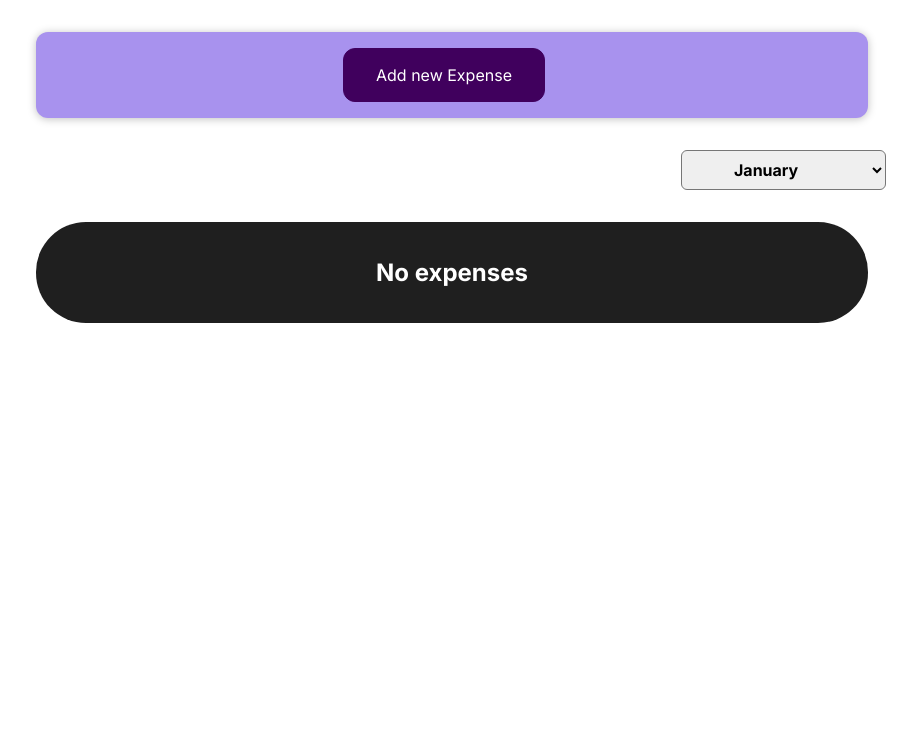
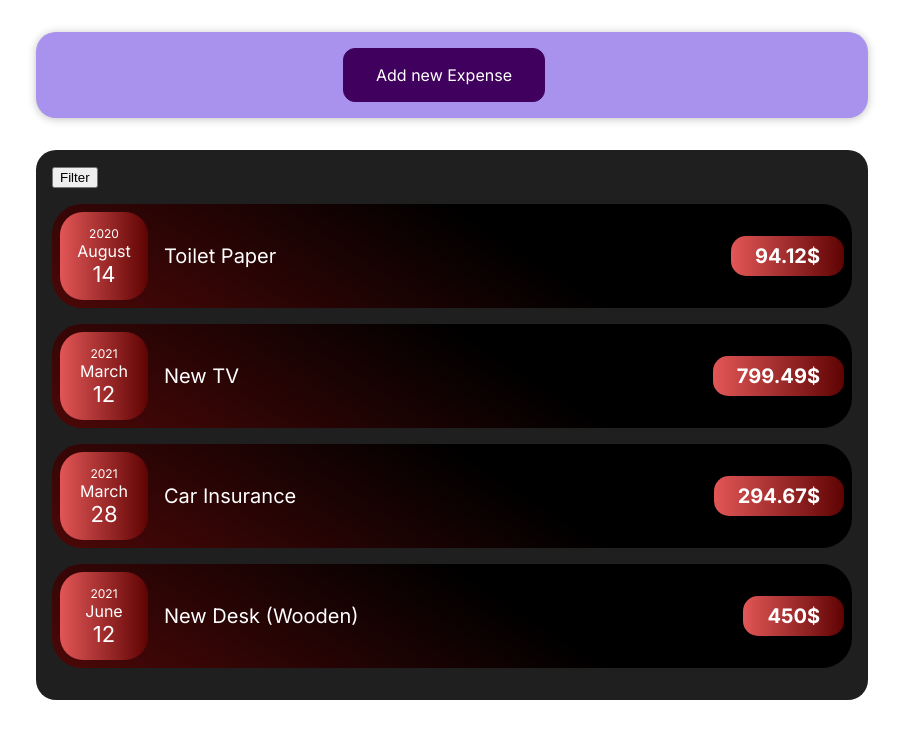
Before and after one commit to dorogan1510/React_Expense_tracker, a React (Create React App) app: page / in a window 1280 px wide. Shown: the top 738 px of the page, without its empty margins (188-1105 px from the left). Built offline with nearby package versions, Linux system fonts and the light colour scheme.

Commit message:
Create filter button. Now filter works only if the button clicked. Also create 'cancel filter' button.

```diff
--- a/src/components/CreateNewExpenses/NewExpense.scss
+++ b/src/components/CreateNewExpenses/NewExpense.scss
@@ -4,7 +4,7 @@
     margin: 2rem auto;
     width: 50rem;
     max-width: 95%;
-    border-radius: 12px;
+    border-radius: 20px;
     text-align: center;
     box-shadow: 0 1px 8px rgba(0, 0, 0, 0.25);
 }
--- a/src/components/Expenses/Expenses.js
+++ b/src/components/Expenses/Expenses.js
@@ -4,24 +4,51 @@ import ExpensesFilter from './ExpensesFilter'
 import NoExpensesFound from './NoExpensesFound'
 
 function Expenses(props) {
+    const [isfiltered, setIsFiltered] = useState(true)
+
+    const startFilterHandler = () => {
+        setIsFiltered(false)
+    }
+
+    const cancelFilterHandler = () => {
+        setIsFiltered(true)
+    }
+
     const [filteredMonth, setFilteredMonth] = useState('0')
     const filterChangeHandler = selectedMonth => {
         setFilteredMonth(selectedMonth)
     }
 
+    // Filter operation
     const filterExpenses = props.item.filter(expense => {
         return expense.date.getMonth().toString() === filteredMonth
     })
+    //
+
+    const noFilterExpenses = props.item.filter(expense => {
+        return expense.date.getMonth().toString() | filteredMonth
+    })
 
     return (
+        <div className='expenses'>
+            {isfiltered && (
+                <div>
+                    <button type='button' onClick={startFilterHandler}>
+                        Filter
+                    </button>
+                    <NoExpensesFound item={noFilterExpenses} />
+                </div>
+            )}
+            {!isfiltered && (
                 <div>
                     <ExpensesFilter
                         selected={filteredMonth}
                         onChangeFilter={filterChangeHandler}
+                        onCancelFilter={cancelFilterHandler}
                     />
-            <div className='expenses'>
                     <NoExpensesFound item={filterExpenses} />
                 </div>
+            )}
         </div>
     )
 }
--- a/src/components/Expenses/Expenses.scss
+++ b/src/components/Expenses/Expenses.scss
@@ -5,5 +5,5 @@
     width: 50rem;
     max-width: 95%;
 
-    border-radius: 50px;
+    border-radius: 20px;
 }
--- a/src/components/Expenses/ExpensesFilter.js
+++ b/src/components/Expenses/ExpensesFilter.js
@@ -23,6 +23,9 @@ function ExpensesFilter(props) {
                     <option value='10'>November</option>
                     <option value='11'>December</option>
                 </select>
+                <button type='button' onClick={props.onCancelFilter}>
+                    Cancel
+                </button>
             </div>
         </div>
     )
--- a/src/components/Expenses/NoExpensesFound.js
+++ b/src/components/Expenses/NoExpensesFound.js
@@ -4,7 +4,7 @@ import ExpenseItem from './ExpenseItem'
 
 const NoExpensesFound = props => {
     if (props.item.length === 0) {
-        return <h2 className='expenses-list__fallback'>No expenses</h2>
+        return <h2 className='expenses-list__fallback'>No expense</h2>
     }
 
     return (
```
Lines whose indentation alone changed are shown as unchanged.
